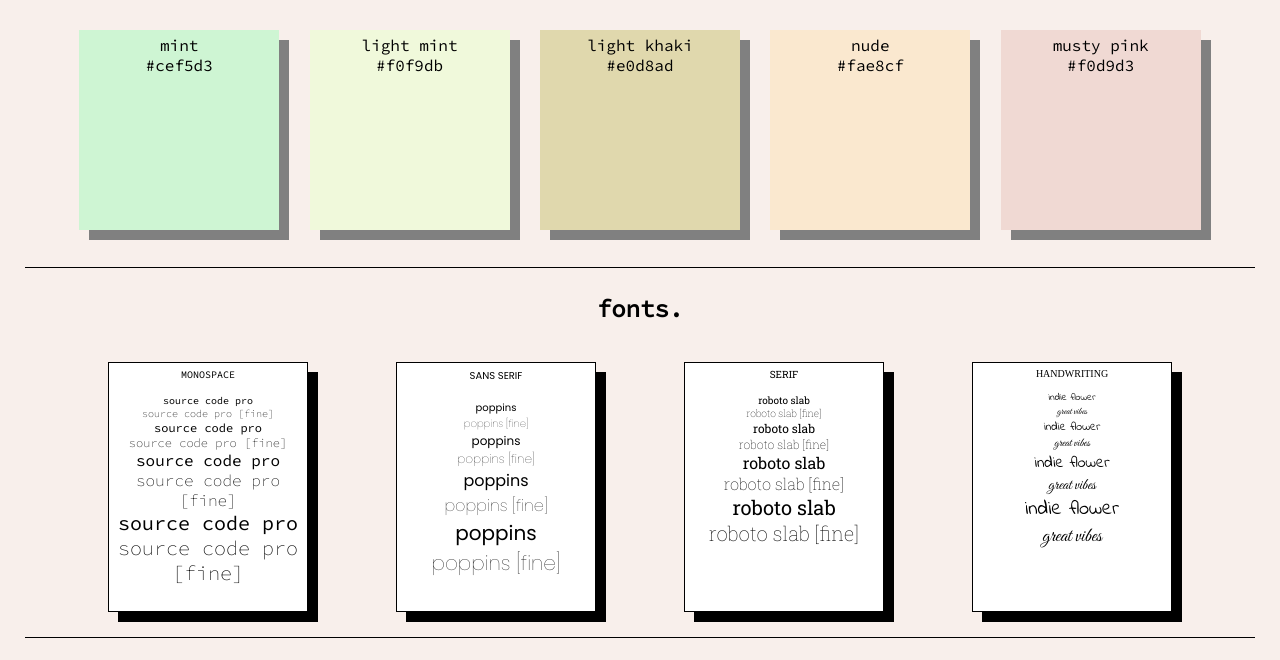
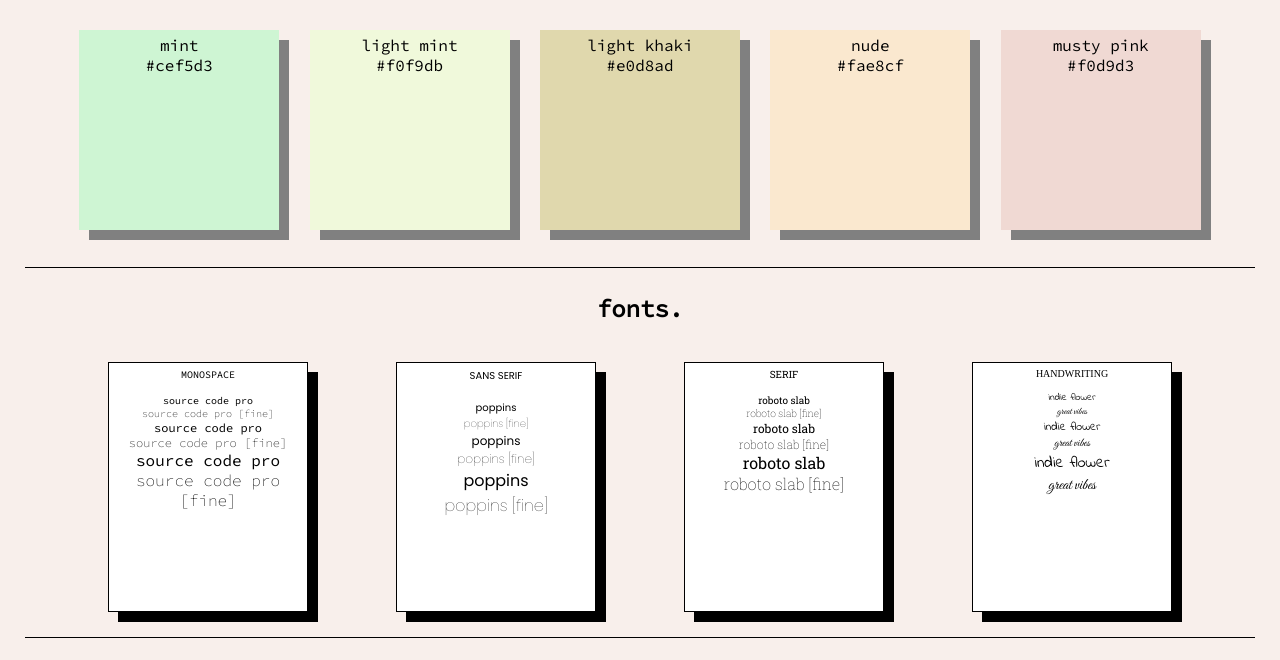
Before and after one commit to joeygil/designguide, a plain HTML site: page index.html in a window 1280 px wide. Shown: the part 114-774 px from the top of the page. Drawn offline with Linux system fonts and the light colour scheme.

Commit message:
Add files via upload

```diff
--- a/index.html
+++ b/index.html
@@ -48,8 +48,7 @@
             <p class="twelve fine">source code pro [fine]</p>
             <p class="sixteen">source code pro</p>
             <p class="sixteen fine">source code pro [fine]</p>
-            <p class="twenty">source code pro</p>
-            <p class="twenty fine">source code pro [fine]</p>
+
         </div>
         <div class="sans-serif">
             <p>SANS SERIF<br><br></p>
@@ -59,8 +58,7 @@
             <p class="twelve fine">poppins [fine]</p>
             <p class="sixteen">poppins</p>
             <p class="sixteen fine">poppins [fine]</p>
-            <p class="twenty">poppins</p>
-            <p class="twenty fine">poppins [fine]</p>
+
         </div>
         <div class="serif">
             <p>SERIF<br><br></p>
@@ -70,8 +68,7 @@
             <p class="twelve fine">roboto slab [fine]</p>
             <p class="sixteen">roboto slab</p>
             <p class="sixteen fine">roboto slab [fine]</p>
-            <p class="twenty">roboto slab</p>
-            <p class="twenty fine">roboto slab [fine]</p>
+
         </div>
         <div class="handwriting">
             <p>HANDWRITING<br><br></p>
@@ -81,8 +78,7 @@
             <p class="twelve great">great vibes</p>
             <p class="sixteen indie">indie flower</p>
             <p class="sixteen great">great vibes</p>
-            <p class="twenty indie">indie flower</p>
-            <p class="twenty great">great vibes</p>
+
         </div>
     </div>
     <div class="divider"></div>
```
